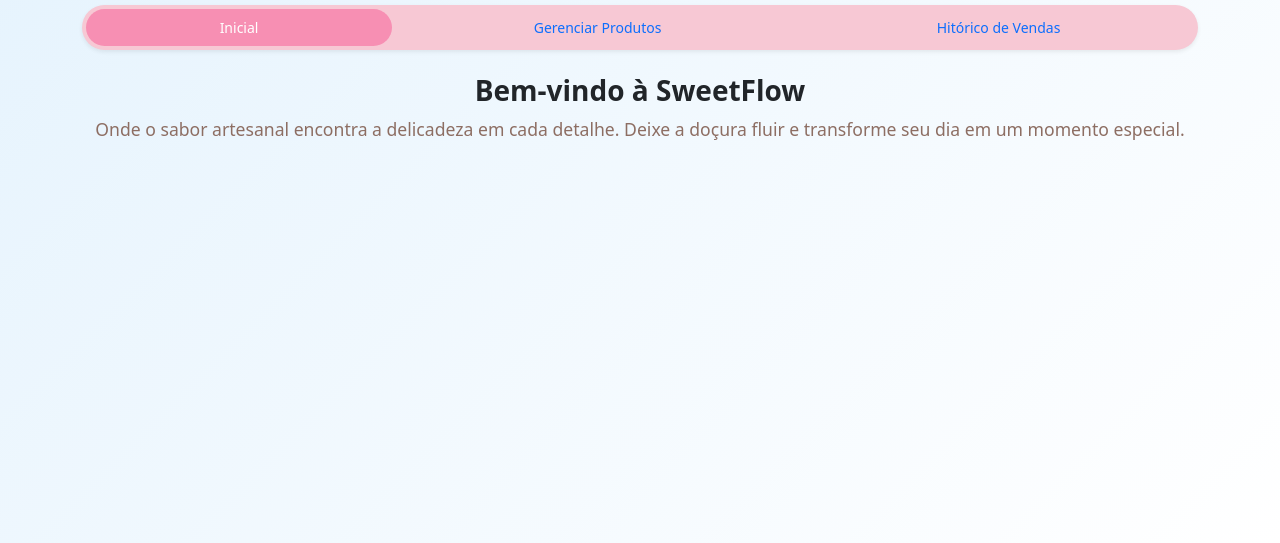
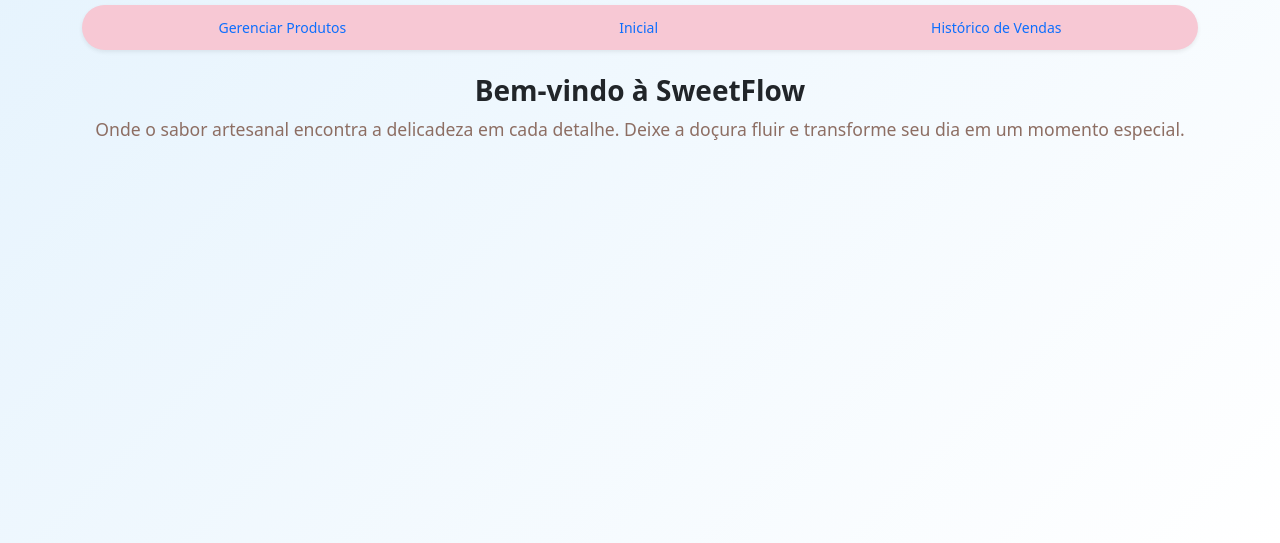
Before and after one commit to sofiaarantes/sistema-sweetFlow, a plain HTML site: page pages/index.html in a window 1280 px wide. Shown: the part 257-800 px from the top of the page. Drawn offline with nearby package versions, Linux system fonts and the light colour scheme; files that its build step writes are made by us from their sources.

Commit message:
Direcionamento

```diff
--- a/pages/index.html
+++ b/pages/index.html
@@ -5,9 +5,8 @@
     <meta charset="UTF-8">
     <meta name="viewport" content="width=device-width, initial-scale=1.0">
     <title>SweetFlow - Doces Artesanais</title>
-    <link rel="stylesheet" href="../CSS/style.css" type="text/css">
+    <link rel="stylesheet" href="../css/style.css" type="text/css">
     <link href="https://cdn.jsdelivr.net/npm/bootstrap@5.3.3/dist/css/bootstrap.min.css" rel="stylesheet">
-    <link rel="stylesheet" href=".../CSS/style.css" type="text/css">
     <link rel="icon" type="image/png" href="../img/logo.jpg" style="border-radius: 20px;">
 
 </head>
@@ -23,15 +22,15 @@
         <!-- Menu -->
         <ul class="nav nav-pills nav-fill gap-2 p-1 small rounded-5 shadow-sm mb-4">
             <li class="nav-item">
-                <button class="nav-link active rounded-5" id="home-tab2" data-bs-toggle="tab" type="button" role="tab" aria-selected="true">Inicial</button>
+                <a class="nav-link rounded-5" href="gerenciar.html">Gerenciar Produtos</a>
             </li>
 
             <li class="nav-item">
-                <button class="nav-link rounded-5" id="profile-tab2" data-bs-toggle="tab" type="button" role="tab" aria-selected="false">Gerenciar Produtos</button>
+                <a class="nav-link rounded-5" href="index.html">Inicial</a>
             </li>
 
             <li class="nav-item">
-                <button class="nav-link rounded-5" id="profile-tab2" data-bs-toggle="tab" type="button" role="tab" aria-selected="false">Hitórico de Vendas</button>
+                <a class="nav-link rounded-5" href="historico.html">Histórico de Vendas</a>
             </li>
         </ul>
 
```
Also changed, not shown: css/style.css (+7 -5 lines).
